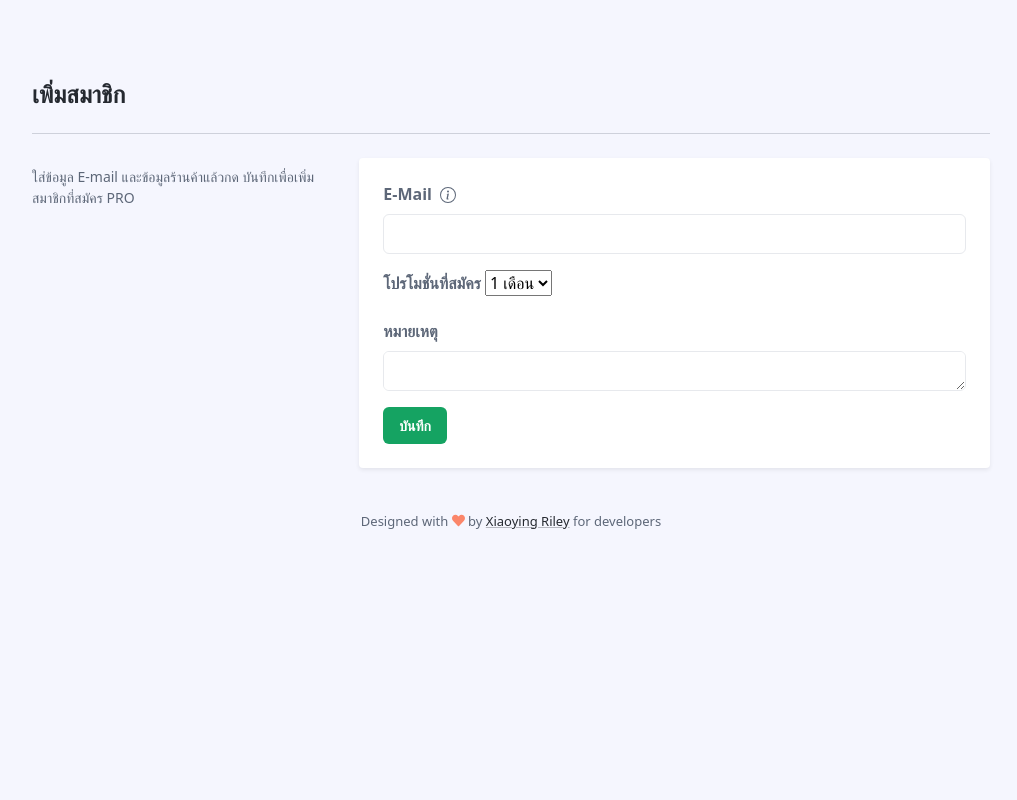
After one commit to cheprad/aiqtweb_update_member, a PHP site: page /adduserpro.php in a window 1280 px wide. The commit adds this page. Shown: the whole page, without its empty margins (254-1271 px from the left). Run offline with PHP 8.4, Linux system fonts and the light colour scheme; some libraries are stand-ins or nearby versions.

Commit message:
gencode ตัวแรกเสร็จ

```diff
--- /dev/null
+++ b/adduserpro.php
@@ -0,0 +1,97 @@
+
+<!DOCTYPE html>
+<html lang="en">
+<head>
+    <title>Dealer - Admin dashboard</title>
+
+    <!-- Meta -->
+    <meta charset="utf-8">
+    <meta http-equiv="X-UA-Compatible" content="IE=edge">
+    <meta name="viewport" content="width=device-width, initial-scale=1.0">
+
+    <meta name="description" content="Dealer - Admin dashboard">
+    <meta name="author" content="Xiaoying Riley at 3rd Wave Media">
+    <link rel="shortcut icon" href="favicon.ico">
+
+    <!-- FontAwesome JS-->
+    <script defer src="assets/plugins/fontawesome/js/all.min.js"></script>
+
+    <!-- App CSS -->
+    <link id="theme-style" rel="stylesheet" href="assets/css/portal.css">
+
+</head>
+
+<body class="app">
+
+    <div class="app-wrapper">
+
+	    <div class="app-content pt-3 p-md-3 p-lg-4">
+		    <div class="container-xl">
+			    <h1 class="app-page-title">เพิ่มสมาชิก</h1>
+			    <hr class="mb-4">
+                <div class="row g-4 settings-section">
+	                <div class="col-12 col-md-4">
+		                <h3 class="section-title"></h3>
+		                <div class="section-intro">
+
+						ใส่ข้อมูล E-mail และข้อมูลร้านค้าแล้วกด บันทึกเพื่อเพิ่มสมาชิกที่สมัคร PRO</div>
+	                </div>
+	                <div class="col-12 col-md-8">
+		                <div class="app-card app-card-settings shadow-sm p-4">
+
+						    <div class="app-card-body">
+							    <form class="settings-form" action="add_db.php" method="post">
+								    <div class="mb-3">
+									    <label for="setting-input-1" class="form-label">E-Mail<span class="ms-2" data-container="body" data-bs-toggle="popover" data-trigger="hover" data-placement="top" data-content="This is a Bootstrap popover example. You can use popover to provide extra info."><svg width="1em" height="1em" viewBox="0 0 16 16" class="bi bi-info-circle" fill="currentColor" xmlns="http://www.w3.org/2000/svg">
+  <path fill-rule="evenodd" d="M8 15A7 7 0 1 0 8 1a7 7 0 0 0 0 14zm0 1A8 8 0 1 0 8 0a8 8 0 0 0 0 16z"/>
+  <path d="M8.93 6.588l-2.29.287-.082.38.45.083c.294.07.352.176.288.469l-.738 3.468c-.194.897.105 1.319.808 1.319.545 0 1.178-.252 1.465-.598l.088-.416c-.2.176-.492.246-.686.246-.275 0-.375-.193-.304-.533L8.93 6.588z"/>
+  <circle cx="8" cy="4.5" r="1"/>
+</svg></span></label>
+									    <input  name="email" type="text" class="form-control" id="setting-input-1" required>
+									</div>
+                                    <!--  -->
+                                    <div class="mb-3 ">
+									    <label for="setting-input-2" class="form-label">โปรโมชั่นที่สมัคร</label>
+									    <select id="userrole" name="userrole">
+                                            <option value="1M">1 เดือน</option>
+                                            <option value="3M">3 เดือน</option>
+                                            <option value="1Y">1 ปี</option>
+                                        </select>
+                                    </div>
+                                    <!--  -->
+									<div class="mb-3 ">
+									    <label for="setting-input-2" class="form-label">หมายเหตุ</label>
+									    <textarea name="etc" type="text" class="form-control" id="setting-input-2" ma ></textarea>
+									</div>
+
+									<button name="add_shop" type="submit" class="btn app-btn-primary" >บันทึก</button>
+							    </form>
+						    </div><!--//app-card-body-->
+
+						</div><!--//app-card-->
+	                </div>
+                </div><!--//row-->
+
+		    </div><!--//container-fluid-->
+	    </div><!--//app-content-->
+
+	    <footer class="app-footer">
+		    <div class="container text-center py-3">
+		         <!--/* This template is free as long as you keep the footer attribution link. If you'd like to use the template without the attribution link, you can buy the commercial license via our website: themes.3rdwavemedia.com Thank you for your support. :) */-->
+            <small class="copyright">Designed with <span class="sr-only">love</span><i class="fas fa-heart" style="color: #fb866a;"></i> by <a class="app-link" href="http://themes.3rdwavemedia.com" target="_blank">Xiaoying Riley</a> for developers</small>
+
+		    </div>
+	    </footer><!--//app-footer-->
+
+    </div><!--//app-wrapper-->
+
+
+    <!-- Javascript -->
+    <script src="assets/plugins/popper.min.js"></script>
+    <script src="assets/plugins/bootstrap/js/bootstrap.min.js"></script>
+
+    <!-- Page Specific JS -->
+    <script src="assets/js/app.js"></script>
+
+</body>
+</html>
```
Also changed, not shown: add_db.php (added, +55 -0 lines), connect.php (added, +27 -0 lines), index.php (+19 -1 lines).
